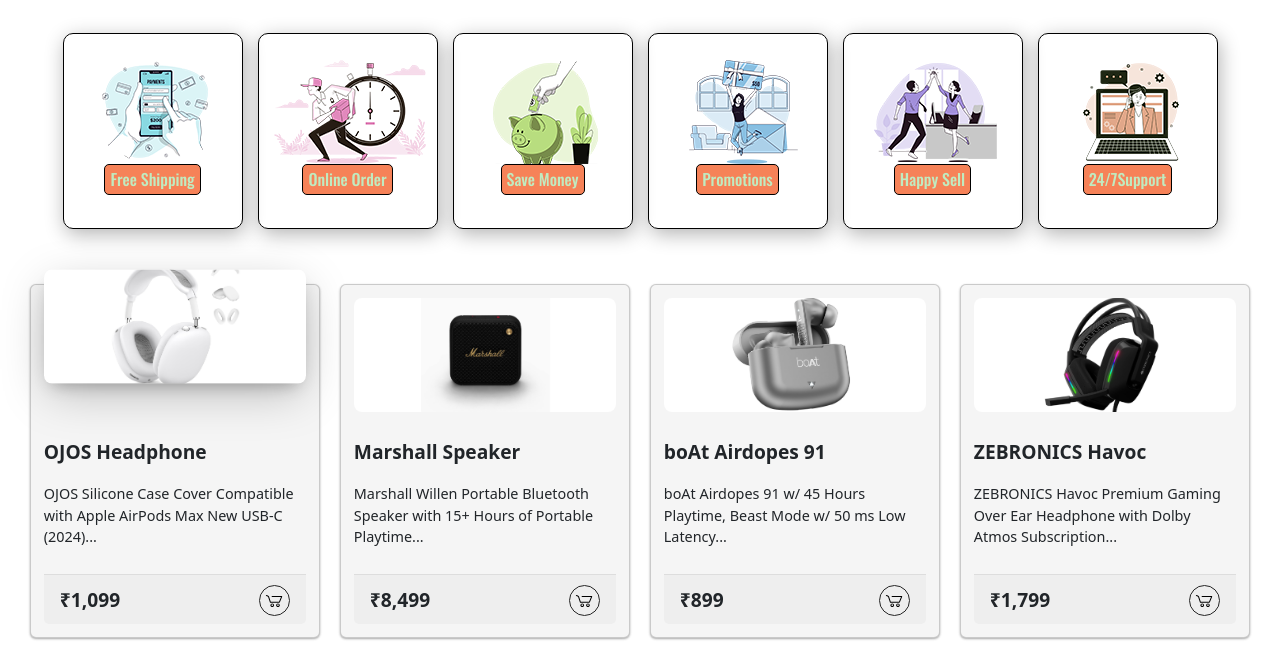
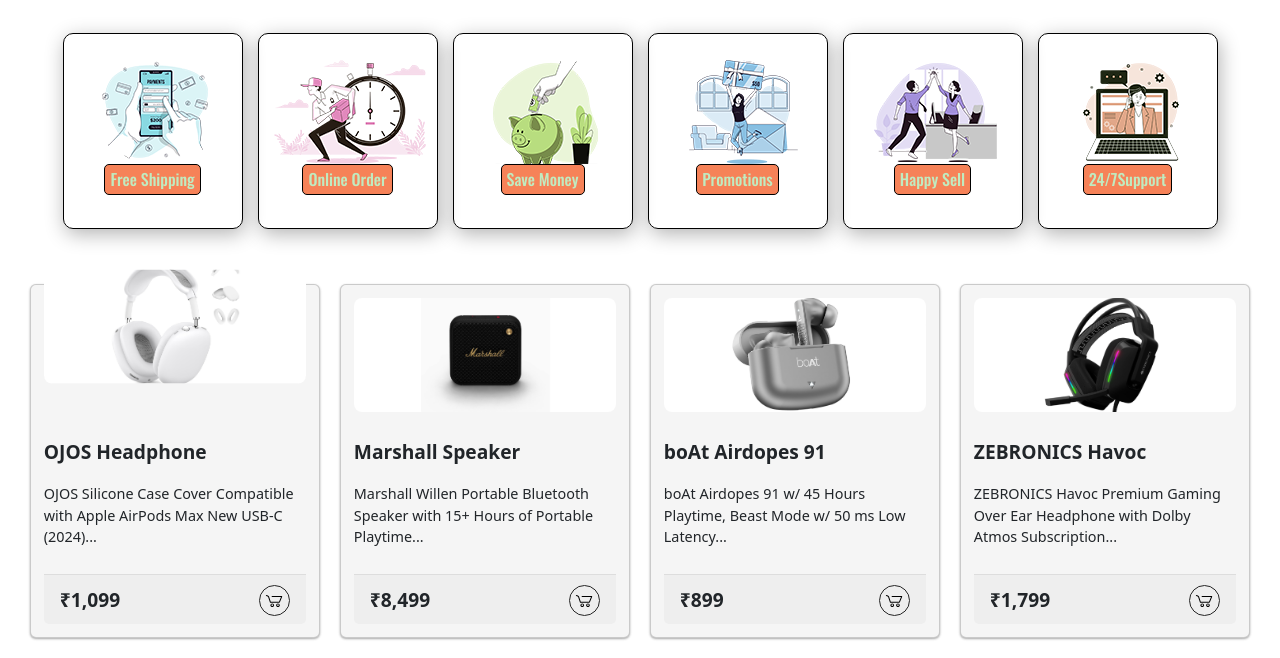
Before and after one commit to Indrajitpadhiyar/T-Fusion, a plain HTML site: page 02_websit/index.html in a window 1280 px wide. In both pictures the pointer is over the element 175 px from the left and 1156 px from the top of the page. Shown: the part 802-1460 px from the top of the page. Drawn offline with nearby package versions, Linux system fonts and the light colour scheme; a web font is replaced by a local one.

Commit message:
Update index.css

```diff
--- a/02_websit/index.css
+++ b/02_websit/index.css
@@ -247,7 +247,7 @@ svg {
 .card-img3:hover,
 .card-img4:hover{
     transform: translateY(-25%);
-    box-shadow: rgba(0, 0, 0, 0.25) 0px 13px 47px -5px, rgba(0, 0, 0, 0.3) 0px 8px 16px -8px;
+    box-shadow: rgba(0, 0, 0, 0) 0px 13px 47px -5px, rgba(0, 0, 0, 0) 0px 8px 16px -8px;
 }
 
 .card-button:hover {
```
